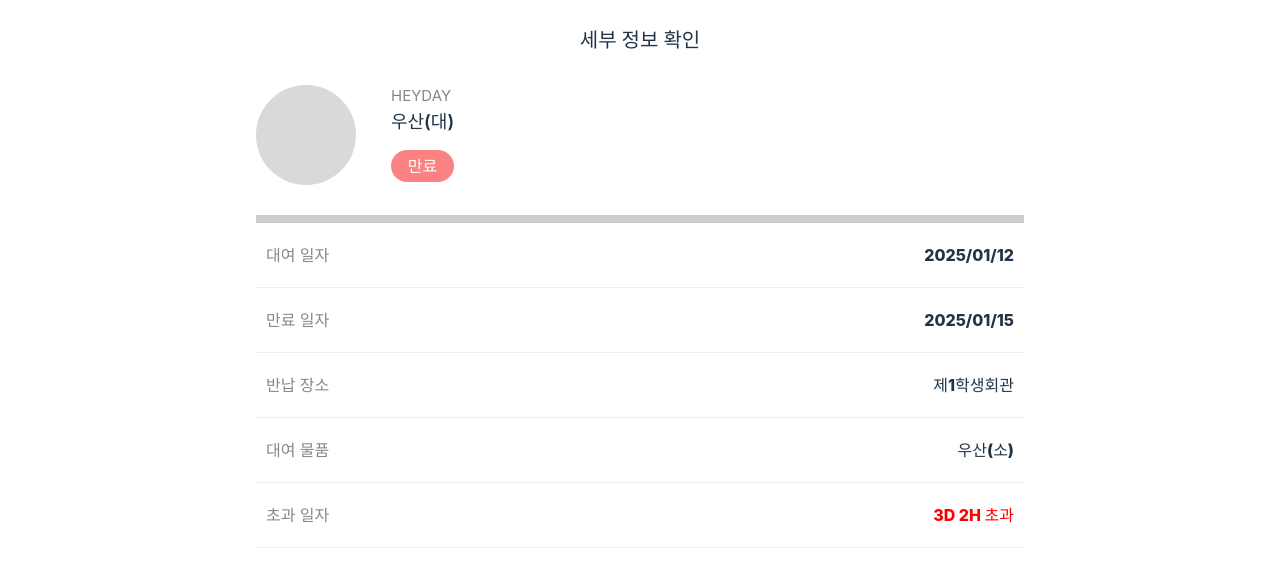
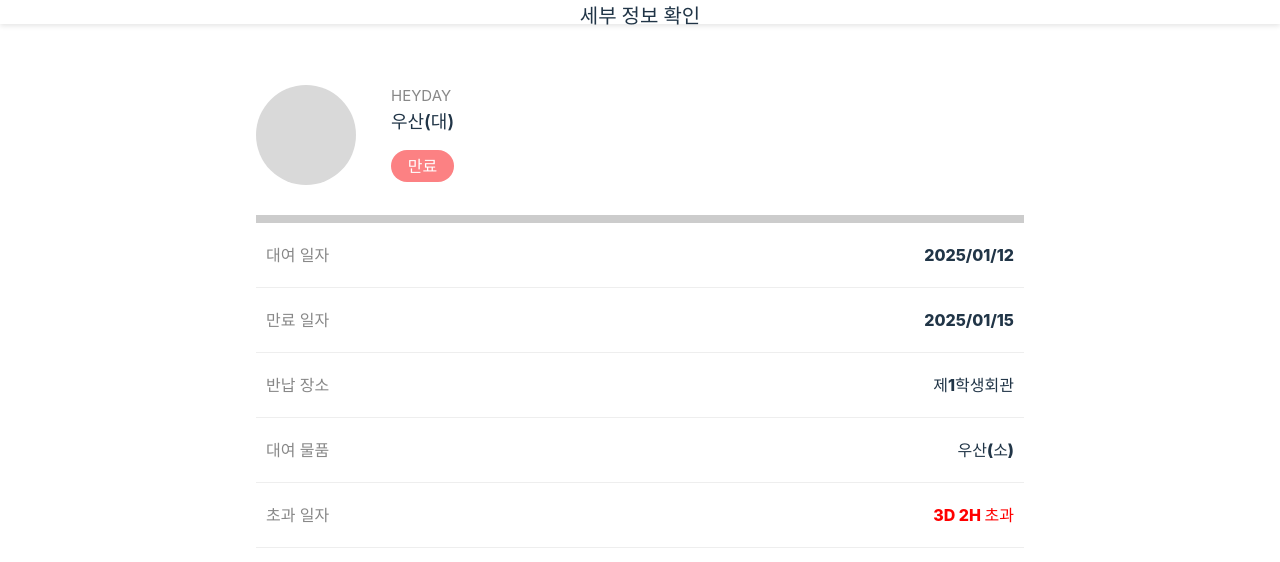
Before and after one commit to JNU-econovation/Lean-FE, a React (Vite) app: page /rent/info/detail in a window 1280 px wide. Shown: the top 562 px of the page. Built offline with nearby package versions, Linux system fonts and the light colour scheme.

Commit message:
Design : navbar 하단 쉐도우 추가에 따른 css 수정

```diff
--- a/src/components/Navbar/Navbar.jsx
+++ b/src/components/Navbar/Navbar.jsx
@@ -2,7 +2,7 @@ import style from './Navbar.module.css';
 import PropTypes from 'prop-types';
 import { useNavigate } from 'react-router-dom';
 
-const Navbar = ({ title, onBackClick, home=false }) => {
+const Navbar = ({ title, onBackClick, home=false, shadow=false }) => {
     const navigate = useNavigate();
     const handleBackClick = (e) => {
         e.preventDefault();
@@ -13,21 +13,21 @@ const Navbar = ({ title, onBackClick, home=false }) => {
 
     if(home) {
         return (
-            <nav className={style.navbar}>
-                <button className={style.backButton} onClick={handleBackClick}>
+            <nav className={`${shadow ? style.shadow : ''} ${style.navbar}`}>
+                <div className={style.backButton} onClick={handleBackClick}>
                     <ion-icon size="large" name="chevron-back-outline" style={{ cursor: 'pointer' }}></ion-icon>
-                </button>
+                </div>
                 <h2>{title}</h2>
-                <button className={style.home} onClick={() => navigate('/main')}>
+                <div className={style.home} onClick={() => navigate('/main')}>
                     <ion-icon name="home-outline" style={{ cursor: 'pointer' }}></ion-icon>
-                </button>
+                </div>
             </nav>
     );}
     return (
-        <nav className={style.navbar}>
-            <button className={style.backButton} onClick={handleBackClick}>
+        <nav className={`${shadow ? style.shadow : ''} ${style.navbar}`}>
+            <div className={style.backButton} onClick={handleBackClick}>
                 <ion-icon size="large" name="chevron-back-outline" style={{ cursor: 'pointer' }}></ion-icon>
-            </button>
+            </div>
             <h2>{title}</h2>
         </nav>
 );
@@ -40,6 +40,7 @@ Navbar.propTypes = {
     onBackClick: PropTypes.func,
     onClick: PropTypes.func,
     home:PropTypes.bool,
+    shadow:PropTypes.bool,
 };
 
 export default Navbar;
--- a/src/components/Navbar/Navbar.module.css
+++ b/src/components/Navbar/Navbar.module.css
@@ -3,18 +3,26 @@
     top: 0;
     left: 0;
     right: 0;
-    height: 3.5rem;
     background-color: rgb(255, 255, 255);
     display: flex;
     align-items: center;
-    padding-top: 1.5rem;
+    padding-top: 1rem;
     z-index: 1000;
+}
+
+.navbar.shadow {
+    box-shadow: 0 2px 5px rgba(0,0,0,0.1);
+    padding-bottom: 0.5rem;
+}
+
+button {
+    padding: 0
 }
 
 .backButton {
     background: none;
     border: none;
-    padding: 1rem;
+    padding-left: 1rem;
     cursor: pointer;
 }
 
@@ -32,7 +40,7 @@
     right: 0%;
     background: none;
     border: none;
-    padding: 1rem;
+    padding-right: 1rem;
     cursor: pointer;
     font-size: 20px;
 }
--- a/src/components/Navtab/Navtab.module.css
+++ b/src/components/Navtab/Navtab.module.css
@@ -3,7 +3,6 @@
     background-color: white;
     display: flex;
     justify-content: space-between;
-    padding-top: 10px;
     padding-bottom: 5px;
     border-top: 2px solid #EDEFED;
     box-shadow: 0 2px 5px rgba(0,0,0,0.1);
--- a/src/pages/RentalInfo/RentalInfoDetail.jsx
+++ b/src/pages/RentalInfo/RentalInfoDetail.jsx
@@ -22,7 +22,7 @@ const RentalInfoDetail = () => {
 
     return (
         <div className={style.container}>
-            <Navbar title="세부 정보 확인" onBackClick={() => window.history.back()} home={true} />
+            <Navbar title="세부 정보 확인" onBackClick={() => window.history.back()} home={true} shadow={true} />
             <ItemInfoBox
                 studentCouncil = {tempRentalInfo.studentCouncil}
                 item = {tempRentalInfo.item}
--- a/src/pages/RentalItem/RentalItem.jsx
+++ b/src/pages/RentalItem/RentalItem.jsx
@@ -17,7 +17,8 @@ const RentalItem = () => {
         <div className={`pageContainer ${style.container}`}>
             <Navbar
                 title={"물품 대여"}
-                onBackClick={() => window.history.back()}/>
+                onBackClick={() => window.history.back()}
+                shadow={true}/>
             <hr/>
             {tempStudentCouncilList.map((item, index) => (
                 <StudentCouncilList
--- a/src/pages/RentalItem/RentalItem.module.css
+++ b/src/pages/RentalItem/RentalItem.module.css
@@ -1,5 +1,5 @@
 .container{
-    margin-top: 80px;
+    margin-top: 60px;
     box-shadow: 0 2px 5px rgba(0.1,0,0,0);
 }
 
```
